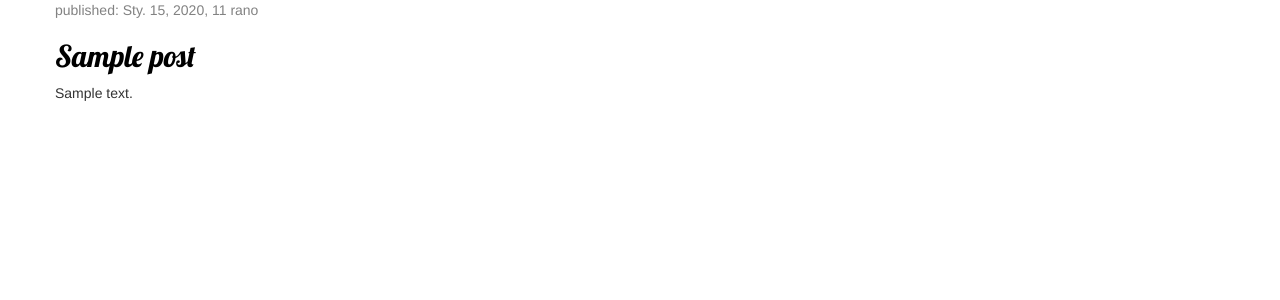
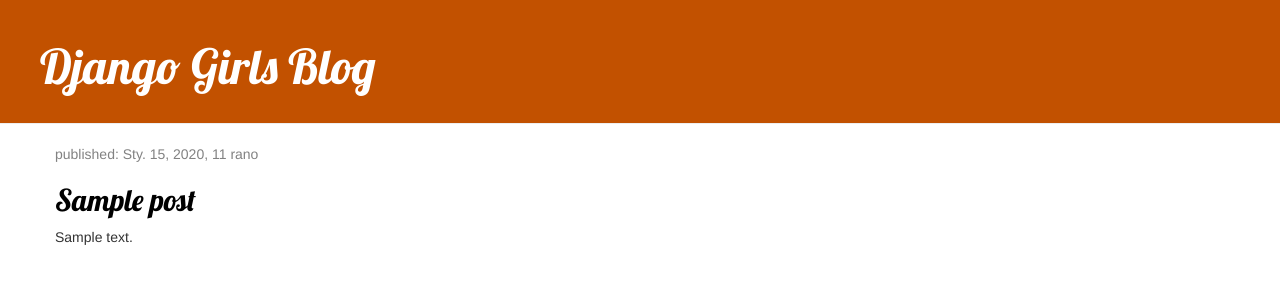
Before and after one commit to Straicur/Straicur-aplikacje-internetowe-Mosinski-185ic, a Django app: page / in a window 1280 px wide. Shown: the top 300 px of the page. Run offline with Django 3.2, Linux system fonts and the light colour scheme; tables that the repository leaves empty hold one stand-in row (values such as "Sample post"); some libraries are stand-ins or nearby versions.

Commit message:
Zmiana 3

```diff
--- a/blog/templates/blog/post_list.html
+++ b/blog/templates/blog/post_list.html
@@ -8,6 +8,9 @@
         <link rel="stylesheet" href="{% static 'css/blog.css' %}">
     </head>
     <body>
+        <div class="page-header">
+        <h1><a href="/">Django Girls Blog</a></h1>
+        </div>
         <div class="content container">
             <div class="row">
                 <div class="col-md-8">
```
